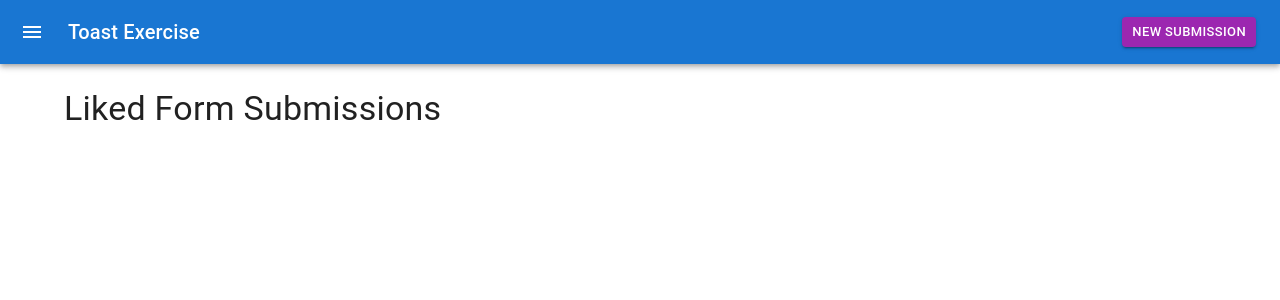
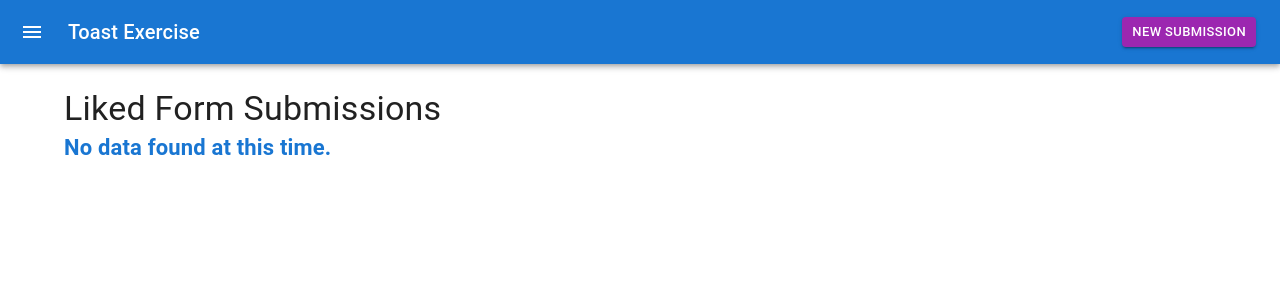
Before and after one commit to wandersonce/toast-exercise-main, a React (Create React App) app: page / in a window 1280 px wide. Shown: the top 300 px of the page. Built offline with nearby package versions, Linux system fonts and the light colour scheme; what chance would draw is missing.

Commit message:
Handling Empty table

```diff
--- a/src/Content.js
+++ b/src/Content.js
@@ -30,32 +30,39 @@ export default function Content() {
   //Setting states to handle data
   const [toastStatus, setToastStatus] = useState(false); //False - Closed ; True - Open
   const [submissionData, setSubmissionData] = useState({});
-  const [isLoading, setIsLoading] = useState(true);
+  const [isLoading, setIsLoading] = useState(true); // True - the table data is loading
+  const [isLikedDataLoading, setIsLikedDataLoading] = useState(false); // True - the table data is loading
   const [likedData, setLikedData] = useState([]);
-  const [refetchAttempts, setRefetchAttempts] = useState(0);
+  const [refetchAttempts, setRefetchAttempts] = useState(0); // Quantity of refetch Attempts
   const [error, setError] = useState('');
 
+  //If the data is returned from server it will open the toast with that information
   const handleSubmission = (submittedData) => {
+    if (submittedData.data) {
       setSubmissionData(submittedData);
-    if (submittedData.data) {
       setToastStatus(true);
     }
   };
 
+  //This function will save the liked toast and update the liked data state
   const handleLikeToast = () => {
+    setIsLikedDataLoading(true);
     saveLikedFormSubmission(submissionData)
       .then((res) => {
         setToastStatus(false);
         setIsLoading(true);
         getLikedToasts();
         setIsLoading(false);
+        setIsLikedDataLoading(false);
         return;
       })
       .catch((err) => {
         console.log(err);
+        setIsLikedDataLoading(false);
       });
   };
 
+  //This function will get the liked toast data and update the likedData state
   const getLikedToasts = () => {
     fetchLikedFormSubmissions()
       .then((res) => {
@@ -111,6 +118,15 @@ export default function Content() {
         {!isLoading && likedData.length > 0 && error === '' && (
           <DataTable likedData={likedData} />
         )}
+
+        {!isLoading && likedData.length == 0 && error === '' && (
+          <Typography
+            sx={{ fontSize: '22px', color: '#1976D2', fontWeight: 'bold' }}
+            variant="h6"
+          >
+            No data found at this time.
+          </Typography>
+        )}
       </Box>
       <Snackbar
         open={toastStatus}
@@ -139,6 +155,7 @@ export default function Content() {
                     {submissionData.data.email}
                   </Typography>
                 </Box>
+                {!isLikedDataLoading ? (
                   <IconButton
                     aria-label="like"
                     color="inherit"
@@ -147,6 +164,10 @@ export default function Content() {
                   >
                     <ThumbUp />
                   </IconButton>
+                ) : (
+                  <CircularProgress color="inherit" />
+                )}
+
                 <IconButton
                   aria-label="like"
                   color="inherit"
```
Lines whose indentation alone changed are shown as unchanged.
